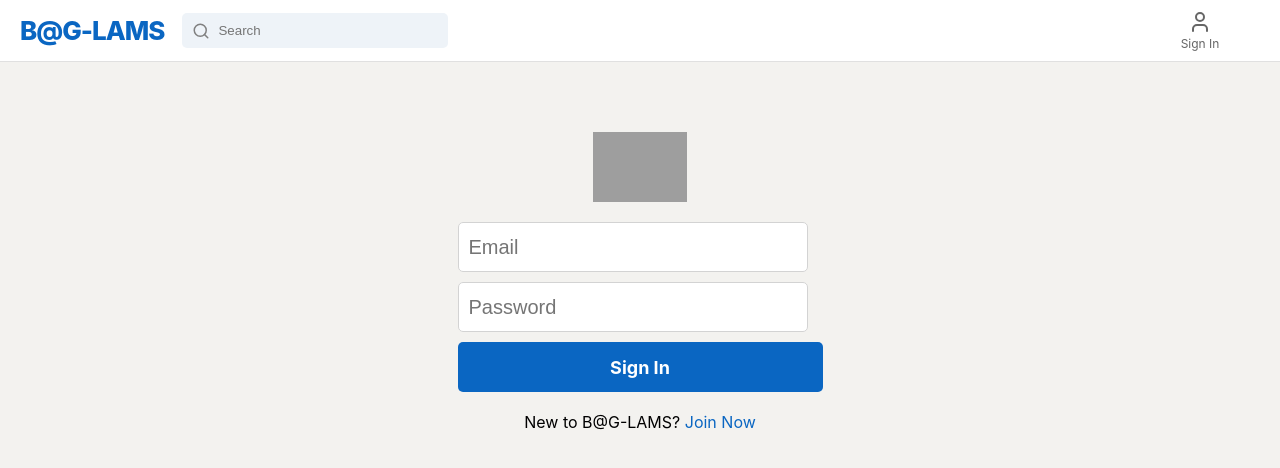
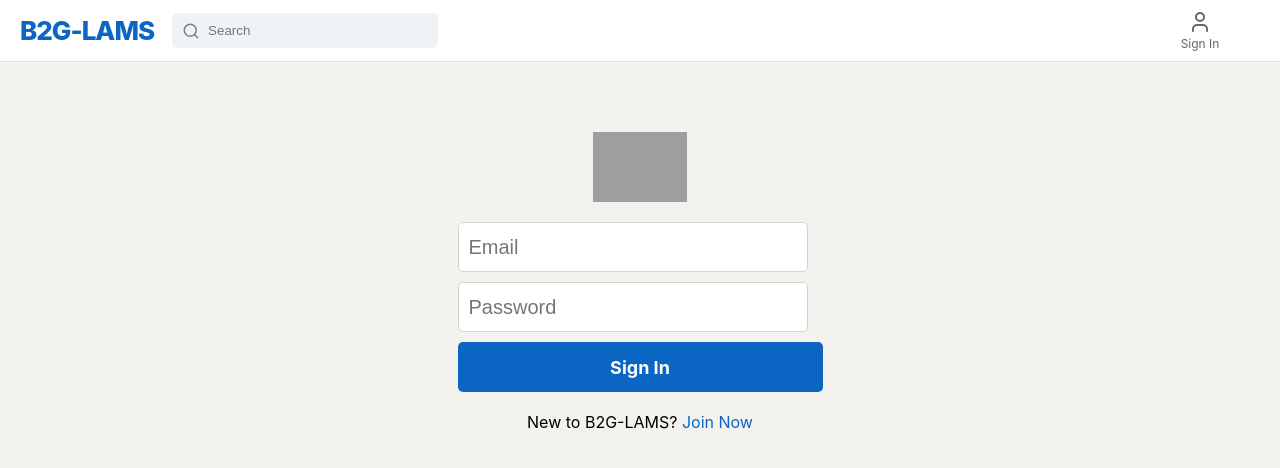
Before and after one commit to gubu28/social_media_linkedin, a React (Vite) app: page /#/login in a window 1280 px wide. Shown: the top 468 px of the page. Built offline with nearby package versions, Linux system fonts and the light colour scheme; grey boxes are pictures that could not be loaded; the HTML template or start-up script is replaced by a standard one.

Commit message:
chore: rename brand to B2G-LAMS Technologies

```diff
--- a/index.html
+++ b/index.html
@@ -6,8 +6,8 @@
   <link rel="icon" type="image/svg+xml" href="/vite.svg" />
   <meta name="viewport" content="width=device-width, initial-scale=1.0" />
   <meta name="description"
-    content="B@G-LAMS Technologies - Professional Networking & Portfolio Space. Educational demo project." />
-  <title>B@G-LAMS Technologies - Professional Networking</title>
+    content="B2G-LAMS Technologies - Professional Networking & Portfolio Space. Educational demo project." />
+  <title>B2G-LAMS Technologies - Professional Networking</title>
 </head>
 
 <body>
--- a/src/components/Header.jsx
+++ b/src/components/Header.jsx
@@ -20,7 +20,7 @@
             <div className="header__left">
                 <div className="header__logo">
                     <Link to="/">
-                        <h2>B@G-LAMS</h2>
+                        <h2>B2G-LAMS</h2>
                     </Link>
                 </div>
                 <div className="header__search">
--- a/src/components/Login.jsx
+++ b/src/components/Login.jsx
@@ -48,7 +48,7 @@
             </form>
 
             <p>
-                New to B@G-LAMS?{" "}
+                New to B2G-LAMS?{" "}
                 <Link to="/register" className="login__register">Join Now</Link>
             </p>
         </div>
```
Also changed, not shown: 1 other file (tests, documents, lock files or other folders).
